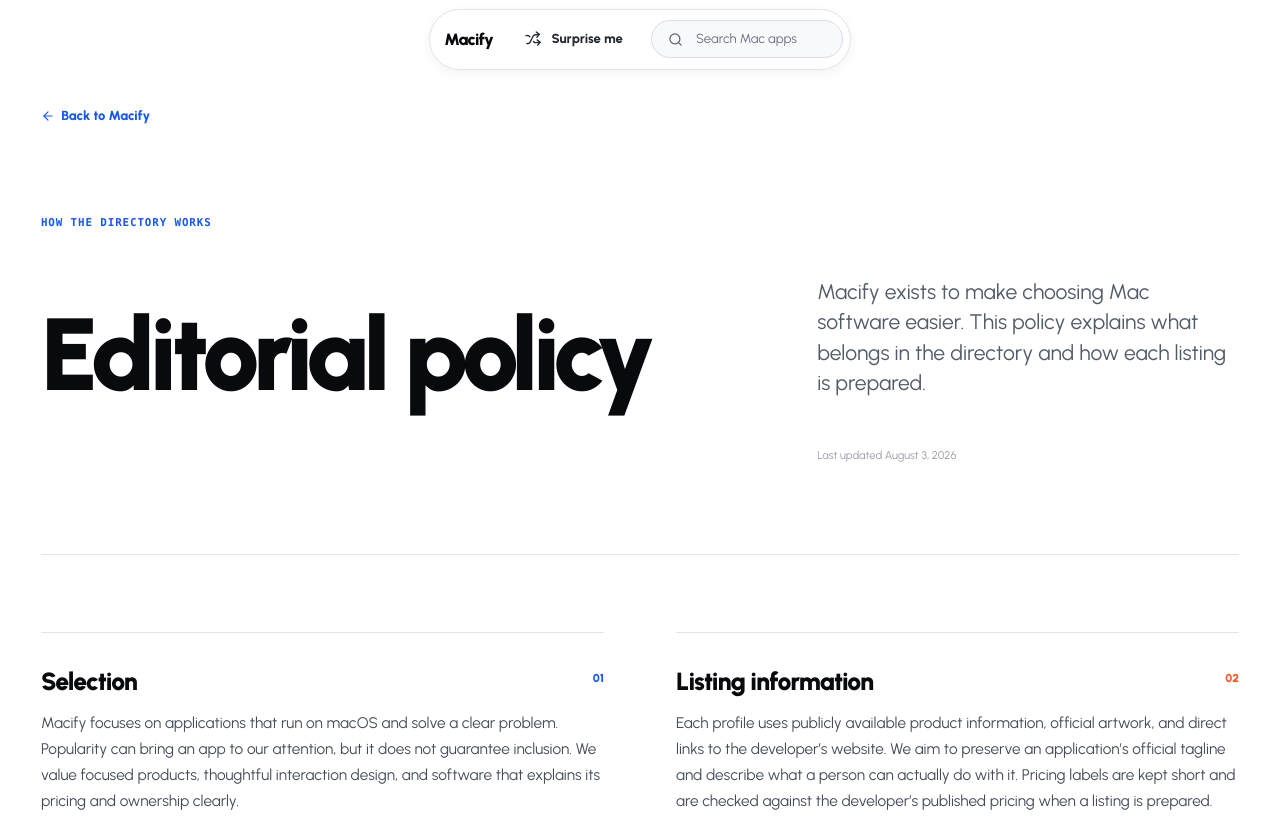
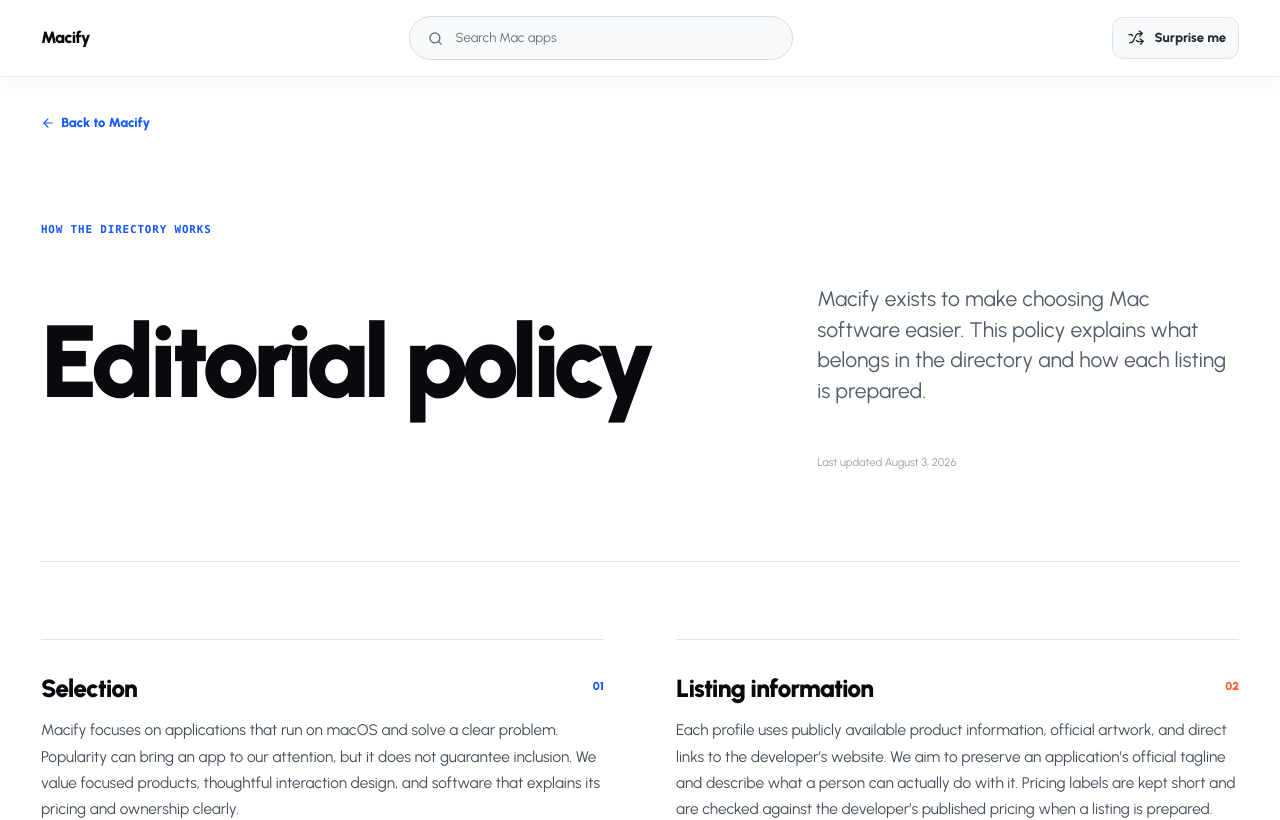
Before and after one commit to AlexTkDev/macify, a Next.js app: page /editorial-policy in a window 1280 px wide. Shown: the top 820 px of the page. Built offline with nearby package versions, Linux system fonts and the light colour scheme; a web font is replaced by a local one.

Commit message:
Redesign global public header

```diff
--- a/src/styles/public-shell.css
+++ b/src/styles/public-shell.css
@@ -42,32 +42,28 @@
 .skip-link:focus { transform: translateY(0); }
 
 .public-header {
-  min-height: 4.35rem;
+  min-height: 4.75rem;
   position: sticky;
   top: 0;
   z-index: var(--z-header);
   display: flex;
   justify-content: center;
-  pointer-events: none;
+  border-bottom: 1px solid var(--public-line-soft);
+  background: var(--public-canvas);
+  box-shadow: 0 0.35rem 1.25rem rgb(21 31 49 / 0.04);
 }
 
 .public-header-inner {
-  width: fit-content;
-  max-width: min(calc(100% - 3rem), var(--content-width));
-  min-height: 3.35rem;
-  margin-top: 0.55rem;
+  width: min(calc(100% - var(--public-page-inset)), var(--content-width));
+  min-height: 4.75rem;
+  margin-inline: auto;
   position: relative;
   display: grid;
-  grid-template-columns: auto auto auto;
+  grid-template-areas: "brand search navigation";
+  grid-template-columns: auto minmax(16rem, 1fr) auto;
   align-items: center;
-  gap: clamp(0.75rem, 1.6vw, 1.5rem);
-  padding: 0.32rem 0.42rem 0.32rem 0.9rem;
-  border: 1px solid #e0e3e9;
-  border-radius: 999px;
+  gap: clamp(1.5rem, 4vw, 4rem);
   color: var(--public-ink);
-  background: var(--public-canvas);
-  box-shadow: 0 0.2rem 0.75rem rgb(26 29 36 / 0.05);
-  pointer-events: auto;
 }
 
 .public-site .brand {
@@ -81,6 +77,7 @@
 }
 
 .public-header .brand {
+  grid-area: brand;
   color: var(--public-ink);
 }
 
@@ -106,23 +103,24 @@
 .public-footer .brand-word { font-size: 1.35rem; }
 
 .public-navigation {
+  grid-area: navigation;
   display: flex;
   align-items: center;
   gap: 0.25rem;
 }
 
 .public-navigation a {
-  min-height: 2.3rem;
-  padding: 0.25rem 0.5rem;
+  min-height: 2.65rem;
+  padding: 0.4rem 0.75rem;
   position: relative;
   display: inline-flex;
   align-items: center;
   gap: 0.5rem;
-  border: 0;
-  border-radius: 0.4rem;
+  border: 1px solid #dfe3e9;
+  border-radius: 0.7rem;
   color: #252a31;
-  background: transparent;
-  box-shadow: none;
+  background: #f8f9fa;
+  box-shadow: inset 0 1px 0 rgb(255 255 255 / 0.9);
   font-size: 0.82rem;
   font-weight: 750;
   transition: color 160ms ease, transform 180ms cubic-bezier(0.22, 1, 0.36, 1);
@@ -130,9 +128,10 @@
 
 .public-navigation a:hover,
 .public-navigation a:focus-visible {
-  color: var(--public-ink);
-  background: transparent;
-  transform: translateY(-0.1rem);
+  border-color: #b8c8f4;
+  color: var(--play-blue);
+  background: #f2f5ff;
+  transform: translateY(-0.06rem);
 }
 
 .public-surprise-link:active { transform: translateY(0.03rem) scale(0.985); }
@@ -158,22 +157,23 @@
 }
 
 .public-header-actions {
-  justify-self: end;
+  grid-area: search;
+  justify-self: center;
   display: flex;
   align-items: center;
 }
 
 .inline-app-search {
-  width: clamp(10.5rem, 15vw, 13.5rem);
+  width: clamp(18rem, 30vw, 28rem);
   position: relative;
 }
 
-.inline-app-search:focus-within { width: clamp(13rem, 19vw, 15.5rem); }
+.inline-app-search:focus-within { width: clamp(20rem, 32vw, 30rem); }
 
 .header-search-field {
   width: 100%;
-  min-height: 2.35rem;
-  padding: 0 0.72rem;
+  min-height: 2.75rem;
+  padding: 0 0.85rem;
   display: inline-flex;
   align-items: center;
   gap: 0.5rem;
--- a/src/styles/responsive-small.css
+++ b/src/styles/responsive-small.css
@@ -24,6 +24,7 @@
     min-height: 3.35rem;
     margin-top: 0.5rem;
     padding: 0.3rem;
+    grid-template-areas: "brand navigation search";
     grid-template-columns: minmax(0, 1fr) 2.75rem 2.75rem;
     gap: 0.35rem;
     border-color: #dfe3ea;
--- a/src/styles/responsive.css
+++ b/src/styles/responsive.css
@@ -23,11 +23,27 @@
 }
 
 @media (max-width: 52rem) {
+  .public-header {
+    min-height: 4.35rem;
+    border-bottom: 0;
+    background: transparent;
+    box-shadow: none;
+    pointer-events: none;
+  }
   .public-header-inner {
     width: fit-content;
     max-width: min(calc(100% - 2rem), 44rem);
+    min-height: 3.35rem;
+    margin: 0.55rem auto 0;
+    grid-template-areas: "brand navigation search";
+    grid-template-columns: auto auto auto;
     gap: 0.35rem;
     padding: 0.25rem 0.36rem 0.25rem 0.72rem;
+    border: 1px solid #e0e3e9;
+    border-radius: 999px;
+    background: var(--public-canvas);
+    box-shadow: 0 0.2rem 0.75rem rgb(26 29 36 / 0.05);
+    pointer-events: auto;
   }
   .public-navigation { display: flex; }
   .public-navigation a {
```
Also changed, not shown: 1 other file (tests, documents, lock files or other folders).
